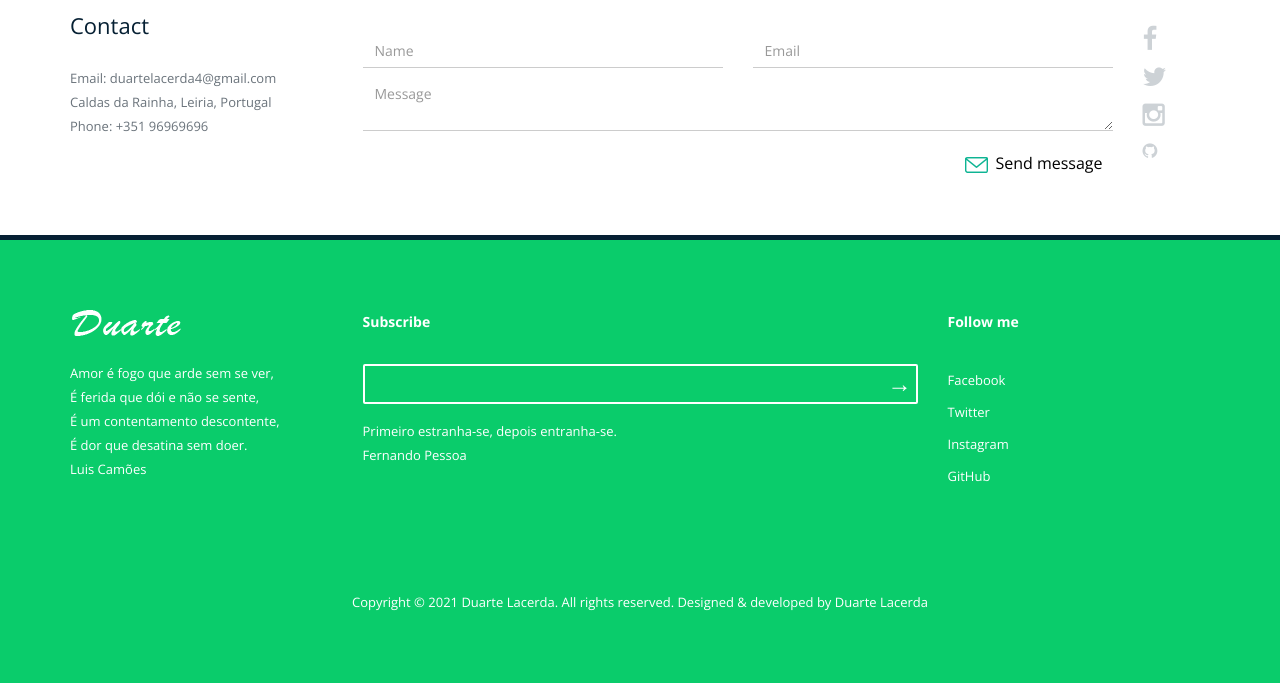
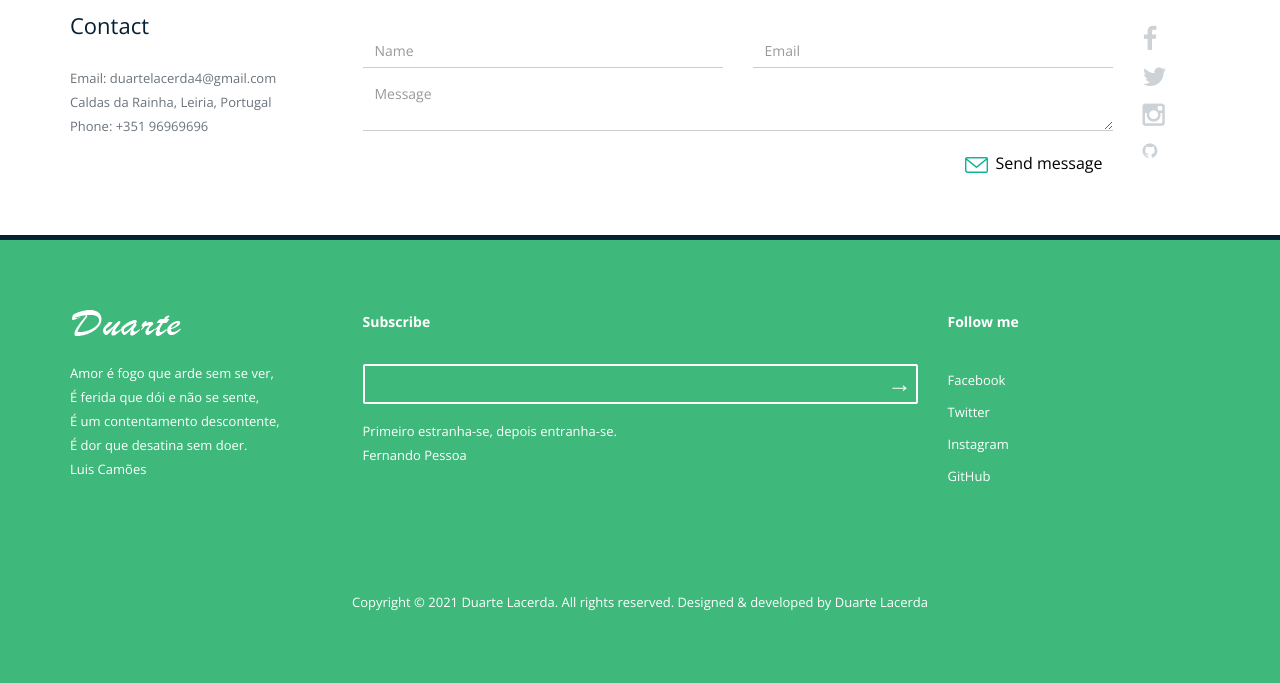
Before and after one commit to DuarteLacerda/DuarteLacerda.github.io, a PHP site: page / in a window 1280 px wide. Shown: the part 2725-3408 px from the top of the page. Run offline with PHP 8.4, Linux system fonts and the light colour scheme; some libraries are stand-ins or nearby versions.

Commit message:
Posterior à apresentação

```diff
--- a/css/main.css
+++ b/css/main.css
@@ -640,7 +640,7 @@ label.error {
 
 
 .footer {
-  background-color: #0acc6b;
+  background-color: #3fb87b;
   border-top: 5px solid #062033;
   color: #fff;
 }
```
